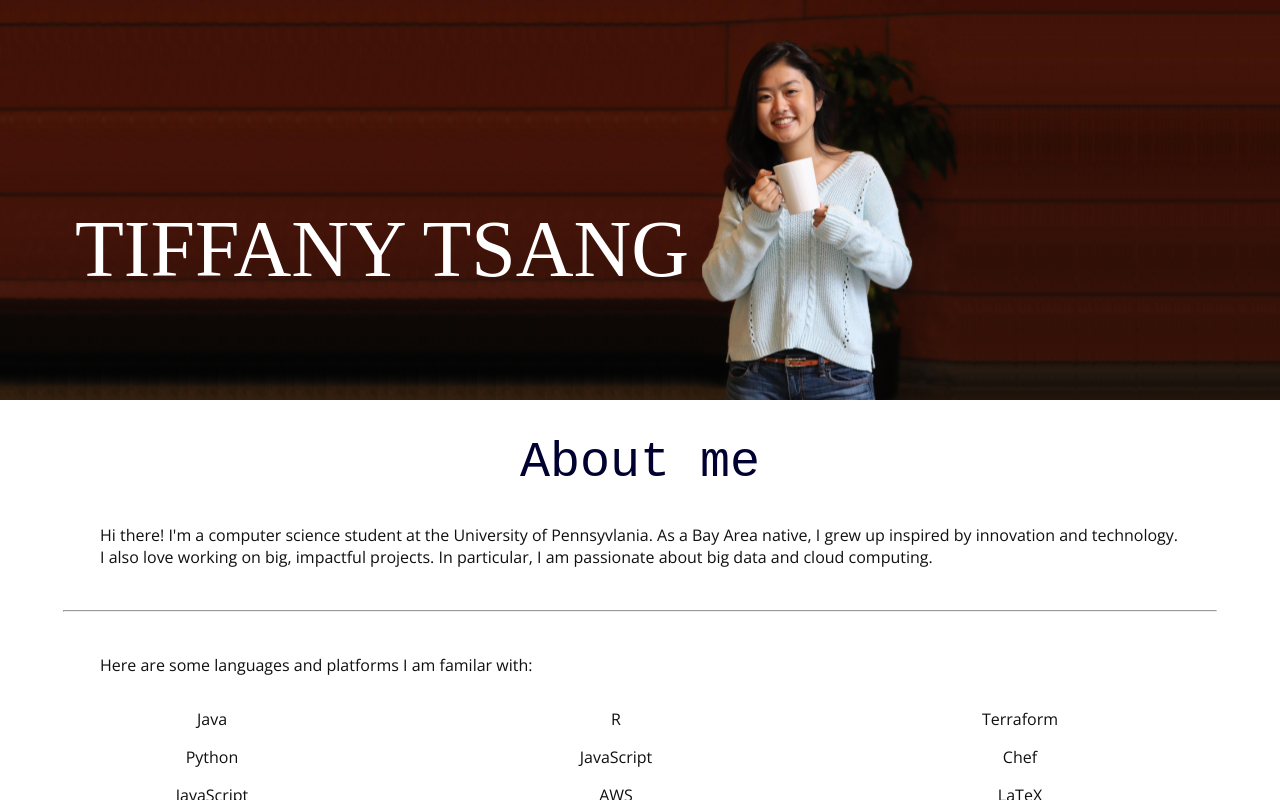
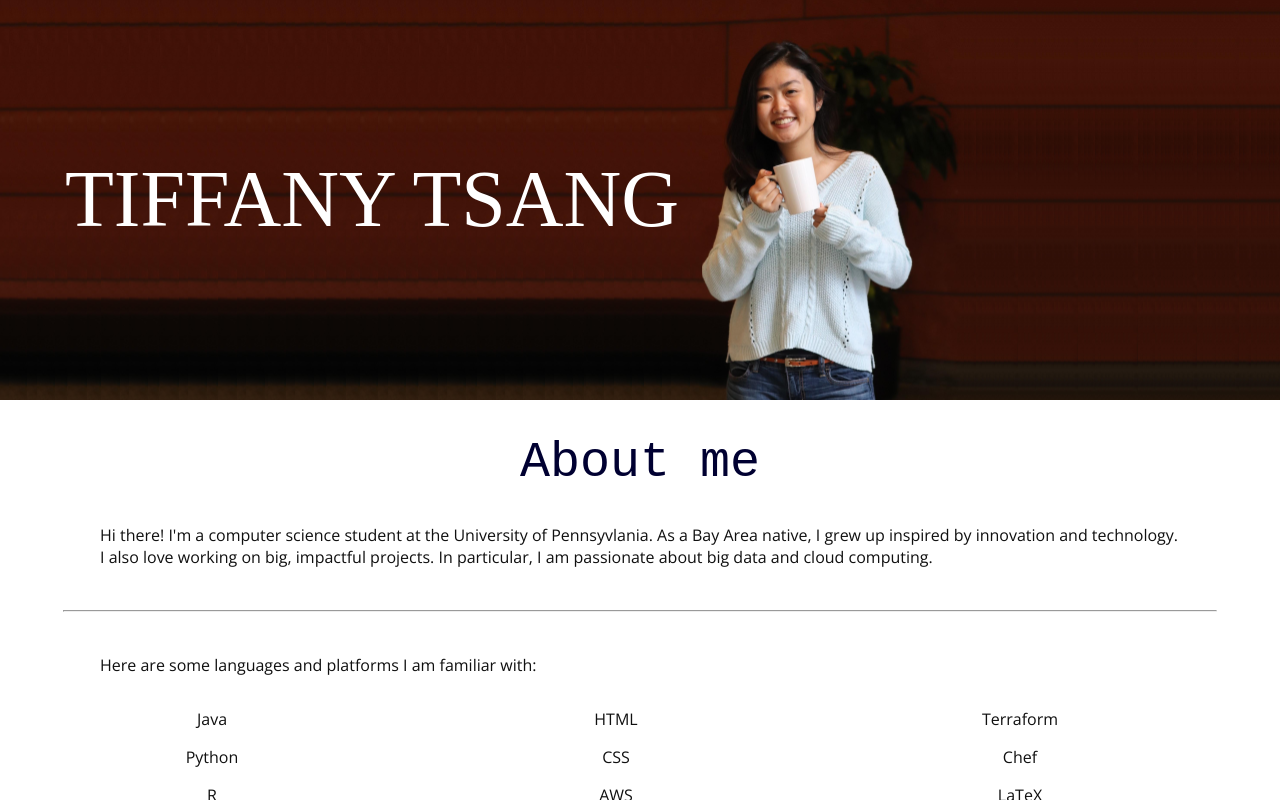
Before and after one commit to infa-ttsang/personal-webpage, a plain HTML site: page index.html in a window 1280 px wide. Drawn offline with nearby package versions, Linux system fonts and the light colour scheme.

Commit message:
text edits

```diff
--- a/index.html
+++ b/index.html
@@ -1,6 +1,7 @@
 <!DOCTYPE html>
 <html>
 <head>
+	<title>Tiffany Tsang</title>
 	<link rel="stylesheet" href="styles.css">
 	<link href="https://fonts.googleapis.com/css?family=Open+Sans:300,400,700" rel="stylesheet">
 </head>
@@ -20,21 +21,21 @@
 
 	<br>
 
-	<p>Here are some languages and platforms I am familar with:</p>
+	<p>Here are some languages and platforms I am familiar with:</p>
 
 		<div class="col1">
 			<p>Java</p>
 			<p>Python</p>
-			<p>JavaScript</p>
+			<p>R</p>
 			<p>MongoDB</p>
 			<br>
 		</div>
 
 		<div class="col1">
-			<p>R</p>
+			<p>HTML</p>
+			<p>CSS</p>
+			<p>AWS</p>
 			<p>JavaScript</p>
-			<p>AWS</p>
-			<p>Terraform</p>
 			<br>
 		</div>
 
@@ -62,7 +63,7 @@
 
 	<h1>Education</h1>
 	<h2>University of Pennsylvania</h2>
-	<p>Candidate for Bachelor of Science in Engineering (B.S.E.) in Computer Science — Graduating May 2021</p>
+	<p>Candidate for Bachelor of Science in Engineering (B.S.E.) in Computer Science - Graduating May 2021</p>
 	<p>Activities: Director of Logistics for PennApps Hackathon, Rachleff Scholar, University Tutor for CIS120 (Programming Languages and Techniques), Financial Chair for Society of Asian Scientists and Engineers</p>
 
 	<h2>Monta Vista High School</h2>
@@ -74,7 +75,7 @@
 
 	<h1>Current and Recent Projects</h1>
 	<h2>University of Pennsylvania Research Intern</h2>
-	<p> I am part of Professor Li Shen's research group in the Department of Biostatistics, Epidemiology, and Informatics. As a lab member, I am constantly applying my computer science skills to healthcare and biotechnology, an area I enjoy exploring. Currently, I am developing a data mining pipeline to identify drug-drug interaction (DDI) patterns from health record databases. I manage these DDI patterns using MongoDB and Node.js and automate the conversion of DDI pattern results to a graphic representation on the web browser using Python.</p>
+	<p> I am part of Professor Li Shen's research group in the Department of Biostatistics, Epidemiology, and Informatics. As a lab member, I am constantly applying my computer science skills to questions in healthcare and biotechnology, an area I enjoy exploring. Currently, I am developing a data mining pipeline to identify drug-drug interaction (DDI) patterns from health record databases. I manage these DDI patterns using MongoDB and Node.js and automate the conversion of DDI pattern results to a graphic representation on the web browser using Python.</p>
 
 	<h2>Informatica Software Engineer Intern</h2>
 	<p> This past summer, I interned at Informatica's Cloud Development group. I automated the end-to-end orchestration of the Informatica Intelligent Cloud Service (IICS) product deployment. My project helped decrease pod deployment time from 3 days to 2 hours, thus saving over $1 million in the pod disaster recovery budget. This experience left me excited and motivated to continue pursuing software opportunities in the future.</p>
--- a/styles.css
+++ b/styles.css
@@ -37,6 +37,7 @@ button {
 
 button:hover {
 	background-color: #E8E8E8;
+	cursor: pointer;
 	color: black;
 }
 
@@ -55,8 +56,8 @@ h1.one {
 	font-weight: normal;
 	font-variant: small-caps;
 	font-size: 80px;
-	margin-left:75px;
-	padding-top:  150px;
+	margin-left: 65px;
+	padding-top: 100px;
 }
 
 h2 {
```
